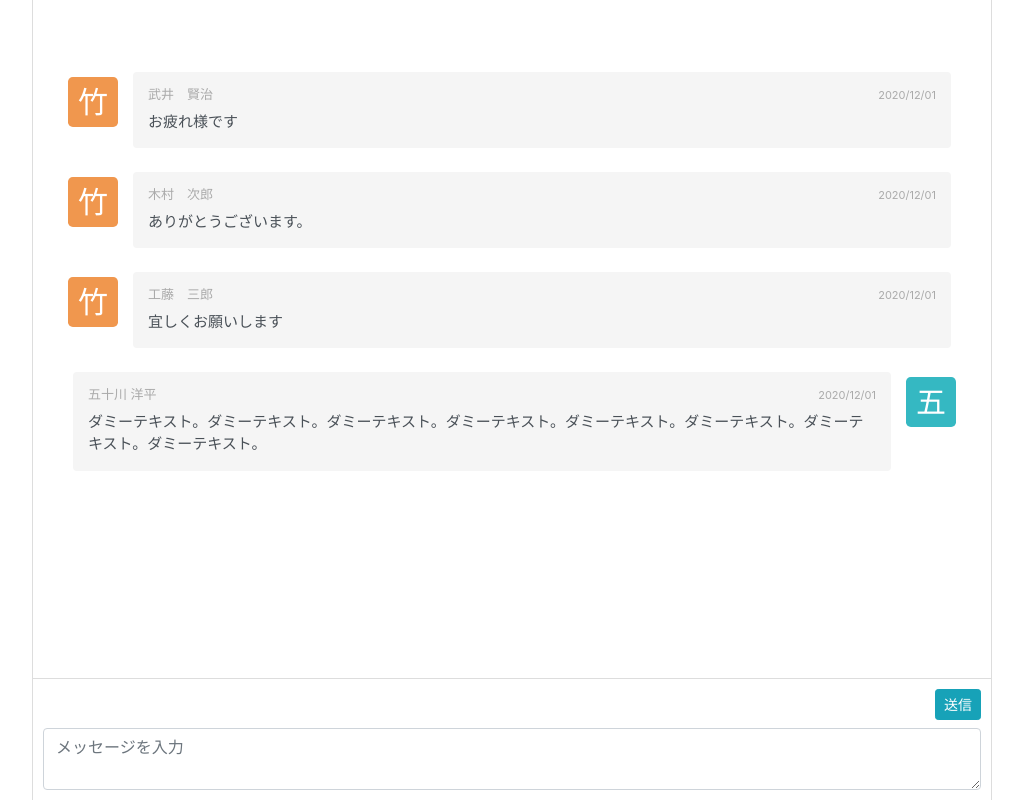
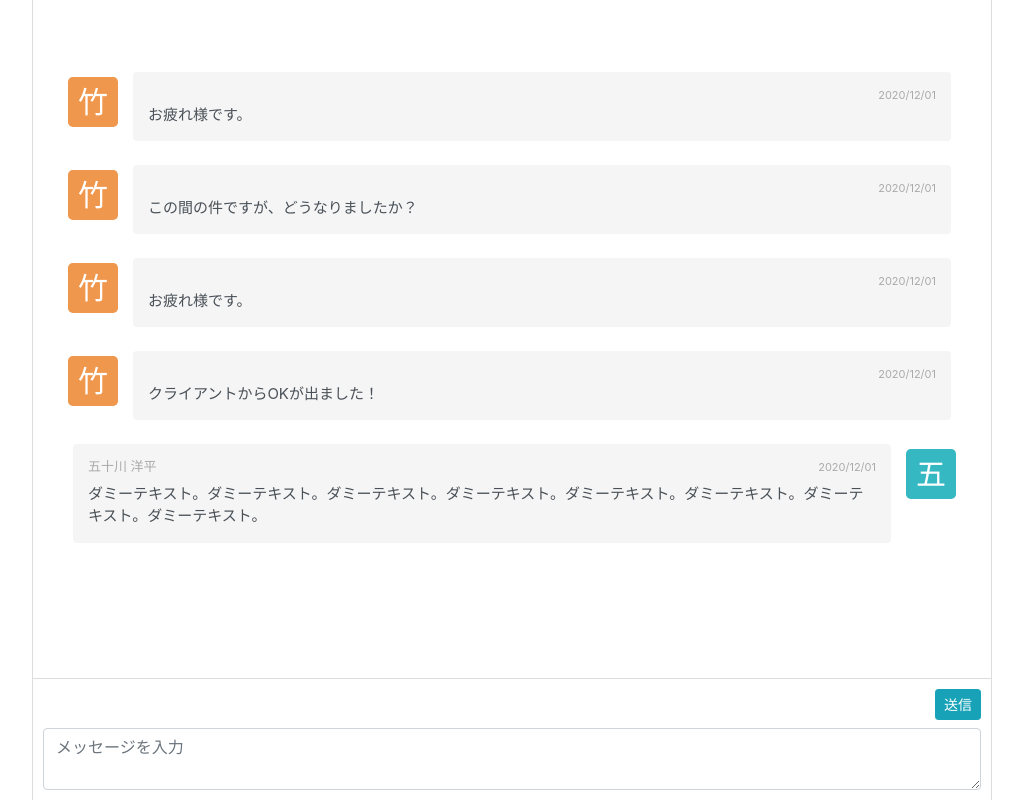
Before and after one commit to sho-itsuka/angular-chat, an Angular app: page / in a window 1280 px wide. Shown: the whole page, without its empty margins (128-1151 px from the left). Built offline with nearby package versions, Linux system fonts and the light colour scheme.

Commit message:
データの表示方法の変更

```diff
--- a/src/app/app.component.ts
+++ b/src/app/app.component.ts
@@ -1,11 +1,16 @@
 import { Component } from '@angular/core';
 
 import { Comment } from './class/comment';
+import { User }    from './class/user';
+
+const CURRENT_USER: User = new User(1, '五十川　洋平')
+const ANOTHER_USER: User = new User(2, '竹井　賢治')
 
 const COMMENTS: Comment[] = [
-  { name: '武井　賢治', message: 'お疲れ様です' },
-  { name: '木村　次郎', message: 'ありがとうございます。' },
-  { name: '工藤　三郎', message: '宜しくお願いします' }
+  new Comment(ANOTHER_USER, 'お疲れ様です。' ),
+  new Comment(ANOTHER_USER, 'この間の件ですが、どうなりましたか？'),
+  new Comment(CURRENT_USER, 'お疲れ様です。'),
+  new Comment(CURRENT_USER, 'クライアントからOKが出ました！')
 ]
 
 @Component({
@@ -14,9 +19,6 @@ const COMMENTS: Comment[] = [
   styleUrls:  ['./app.component.css']
 })
 export class AppComponent {
-  title(title: any) {
-    throw new Error('Method not implemented.');
-  }
 
   comments = COMMENTS
 }
--- a/src/app/class/comment.ts
+++ b/src/app/class/comment.ts
@@ -1,4 +1,6 @@
+import { User } from "./user";
+
 export class Comment {
-  name!:    string
-  message!: string
+
+  constructor(public user: User, public message: string) {}
 }
```
